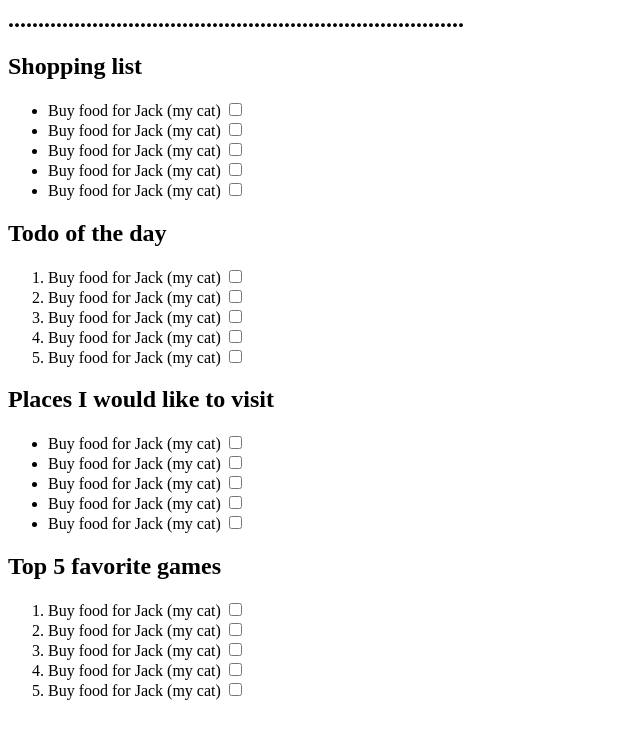
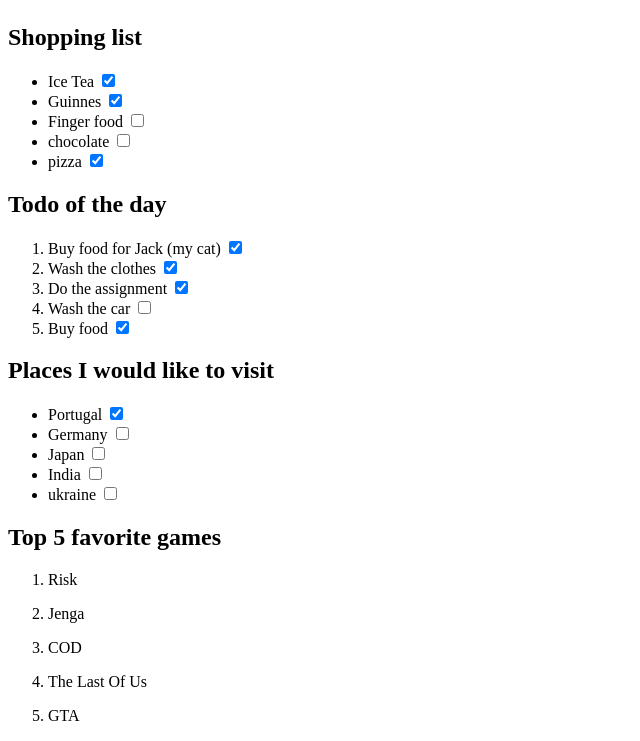
Before and after one commit to bruno4012/Brainnest-projects, a plain HTML site: page project01-html/list/index.html in a window 1280 px wide. Shown: the part 103-844 px from the top of the page, without its empty margins (0-640 px from the left). Before the commit the page ends 819 px from the top, so only its background shows below. Drawn offline with Linux system fonts and the light colour scheme.

Commit message:
Grammar Correcton

```diff
--- a/project01-html/list/index.html
+++ b/project01-html/list/index.html
@@ -7,10 +7,6 @@
         <title>Project01-list</title>
     </head>
     <body>
-        <nav>
-            <a href="index.html"> <button>Home</button> </a>
-            <a href="list.html"> <button>List</button></a>
-        </nav>
         <!-- header created to wreap the title of the webpage -->
         <header>
             <h1>Lists</h1>
@@ -26,28 +22,28 @@
                     <ul>
                         <!-- list items  -->
                         <li>
-                            <label for="item-01">Buy food for Jack (my cat)</label>
-                            <input type="checkbox" name="item-01">
+                            <label for="item-01">Ice Tea</label>
+                            <input type="checkbox" name="item-01" checked>
                         </li>
                         <!-- list items  -->
                         <li>
-                            <label for="item-01">Buy food for Jack (my cat)</label>
-                            <input type="checkbox" name="item-01">
+                            <label for="item-02">Guinnes</label>
+                            <input type="checkbox" name="item-02" checked>
                         </li>
                         <!-- list items  -->
                         <li>
-                            <label for="item-01">Buy food for Jack (my cat)</label>
-                            <input type="checkbox" name="item-01">
+                            <label for="item-03">Finger food</label>
+                            <input type="checkbox" name="item-03">
                         </li>
                         <!-- list items  -->
                         <li>
-                            <label for="item-01">Buy food for Jack (my cat)</label>
-                            <input type="checkbox" name="item-01">
+                            <label for="item-04">chocolate</label>
+                            <input type="checkbox" name="item-04">
                         </li>
                         <!-- list items  -->
                         <li>
-                            <label for="item-01">Buy food for Jack (my cat)</label>
-                            <input type="checkbox" name="item-01">
+                            <label for="item-05">pizza</label>
+                            <input type="checkbox" name="item-05" checked>
                         </li>
                     </ul>
                 </form>
@@ -61,27 +57,27 @@
                         <!-- list items  -->
                         <li>
                             <label for="item-01">Buy food for Jack (my cat)</label>
-                            <input type="checkbox" name="item-01">
+                            <input type="checkbox" name="item-01" checked>
                         </li>
                         <!-- list items  -->
                         <li>
-                            <label for="item-01">Buy food for Jack (my cat)</label>
-                            <input type="checkbox" name="item-01">
+                            <label for="item-02">Wash the clothes</label>
+                            <input type="checkbox" name="item-02" checked>
                         </li>
                         <!-- list items  -->
                         <li>
-                            <label for="item-01">Buy food for Jack (my cat)</label>
-                            <input type="checkbox" name="item-01">
+                            <label for="item-03">Do the assignment</label>
+                            <input type="checkbox" name="item-03" checked>
                         </li>
                         <!-- list items  -->
                         <li>
-                            <label for="item-01">Buy food for Jack (my cat)</label>
-                            <input type="checkbox" name="item-01">
+                            <label for="item-04">Wash the car</label>
+                            <input type="checkbox" name="item-04">
                         </li>
                         <!-- list items  -->
                         <li>
-                            <label for="item-01">Buy food for Jack (my cat)</label>
-                            <input type="checkbox" name="item-01">
+                            <label for="item-05">Buy food</label>
+                            <input type="checkbox" name="item-05" checked>
                         </li>
                     </ol>
                 </form>
@@ -94,28 +90,28 @@
                     <ul>
                         <!-- list items  -->
                         <li>
-                            <label for="item-01">Buy food for Jack (my cat)</label>
-                            <input type="checkbox" name="item-01">
+                            <label for="item-01">Portugal</label>
+                            <input type="checkbox" name="item-01" checked>
                         </li>
                         <!-- list items  -->
                         <li>
-                            <label for="item-01">Buy food for Jack (my cat)</label>
-                            <input type="checkbox" name="item-01">
+                            <label for="item-02">Germany</label>
+                            <input type="checkbox" name="item-02">
                         </li>
                         <!-- list items  -->
                         <li>
-                            <label for="item-01">Buy food for Jack (my cat)</label>
-                            <input type="checkbox" name="item-01">
+                            <label for="item-03">Japan</label>
+                            <input type="checkbox" name="item-03">
                         </li>
                         <!-- list items  -->
                         <li>
-                            <label for="item-01">Buy food for Jack (my cat)</label>
-                            <input type="checkbox" name="item-01">
+                            <label for="item-04">India</label>
+                            <input type="checkbox" name="item-04">
                         </li>
                         <!-- list items  -->
                         <li>
-                            <label for="item-01">Buy food for Jack (my cat)</label>
-                            <input type="checkbox" name="item-01">
+                            <label for="item-05">ukraine</label>
+                            <input type="checkbox" name="item-05">
                         </li>
                     </ul>
                 </form>
@@ -124,35 +120,28 @@
             <!-- An ordered list inside of an unordered list, of your all time top 5 favorite video games or movies -->
             <div class="lists-wrapper">
                 <h2>Top 5 favorite games</h2>
-                <form action="post">
                 <ol>
                     <!-- list items  -->
                     <li>
-                            <label for="item-01">Buy food for Jack (my cat)</label>
-                            <input type="checkbox" name="item-01">
+                        <p>Risk</p>
                     </li>
                     <!-- list items  -->
                     <li>
-                            <label for="item-01">Buy food for Jack (my cat)</label>
-                            <input type="checkbox" name="item-01">
+                        <p>Jenga</p>
                     </li>
                     <!-- list items  -->
                     <li>
-                            <label for="item-01">Buy food for Jack (my cat)</label>
-                            <input type="checkbox" name="item-01">
+                        <p>COD</p>
                     </li>
                     <!-- list items  -->
                     <li>
-                            <label for="item-01">Buy food for Jack (my cat)</label>
-                            <input type="checkbox" name="item-01">
+                        <p>The Last Of Us</p>
                     </li>
                     <!-- list items  -->
                     <li>
-                            <label for="item-01">Buy food for Jack (my cat)</label>
-                            <input type="checkbox" name="item-01">
+                        <p>GTA</p>
                     </li>
                 </ol>
-                </form>
             </div>
         </section>
     </body>
```
Also changed, not shown: project01-html/list/list.html (deleted, +0 -159 lines), project01-html/main-html-project/pages/hobby.html (+3 -3 lines), project01-html/main-html-project/pages/me.html (+3 -3 lines), 3 other files. Lines whose indentation alone changed are shown as unchanged.
